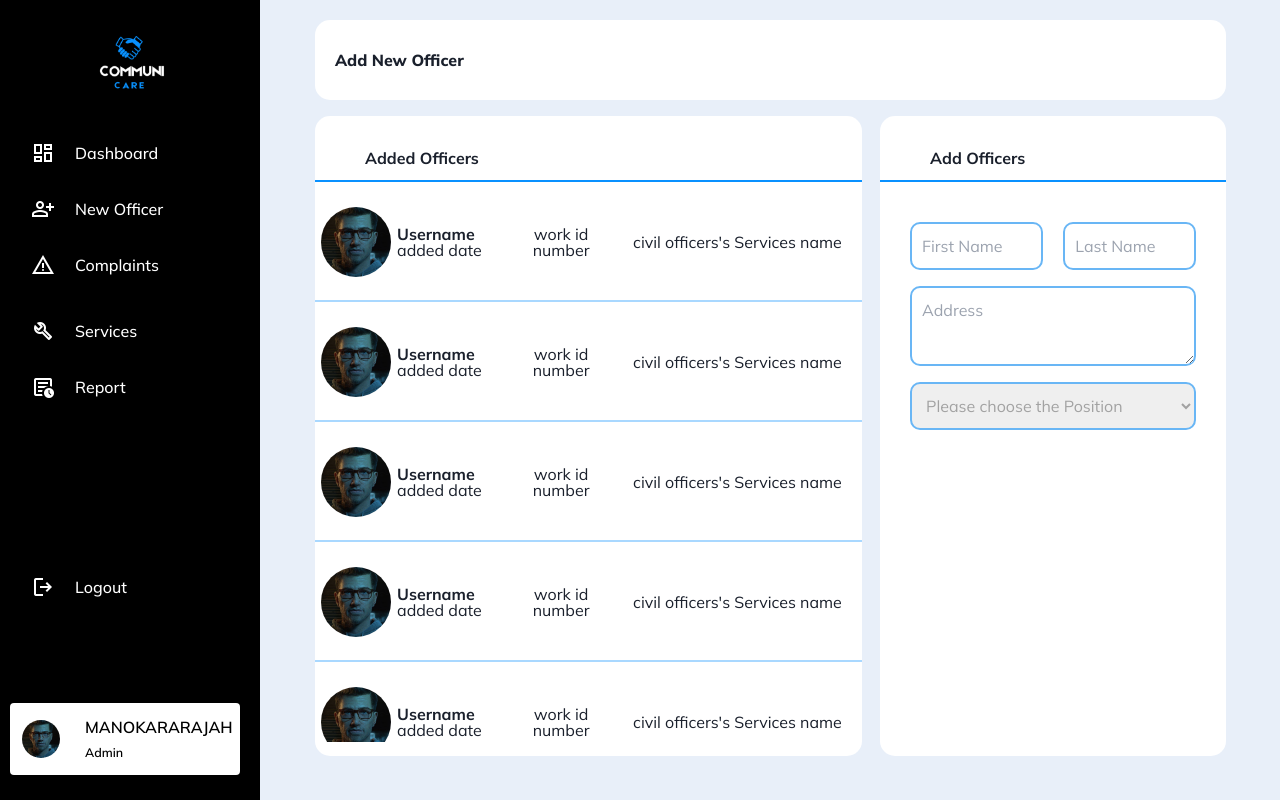
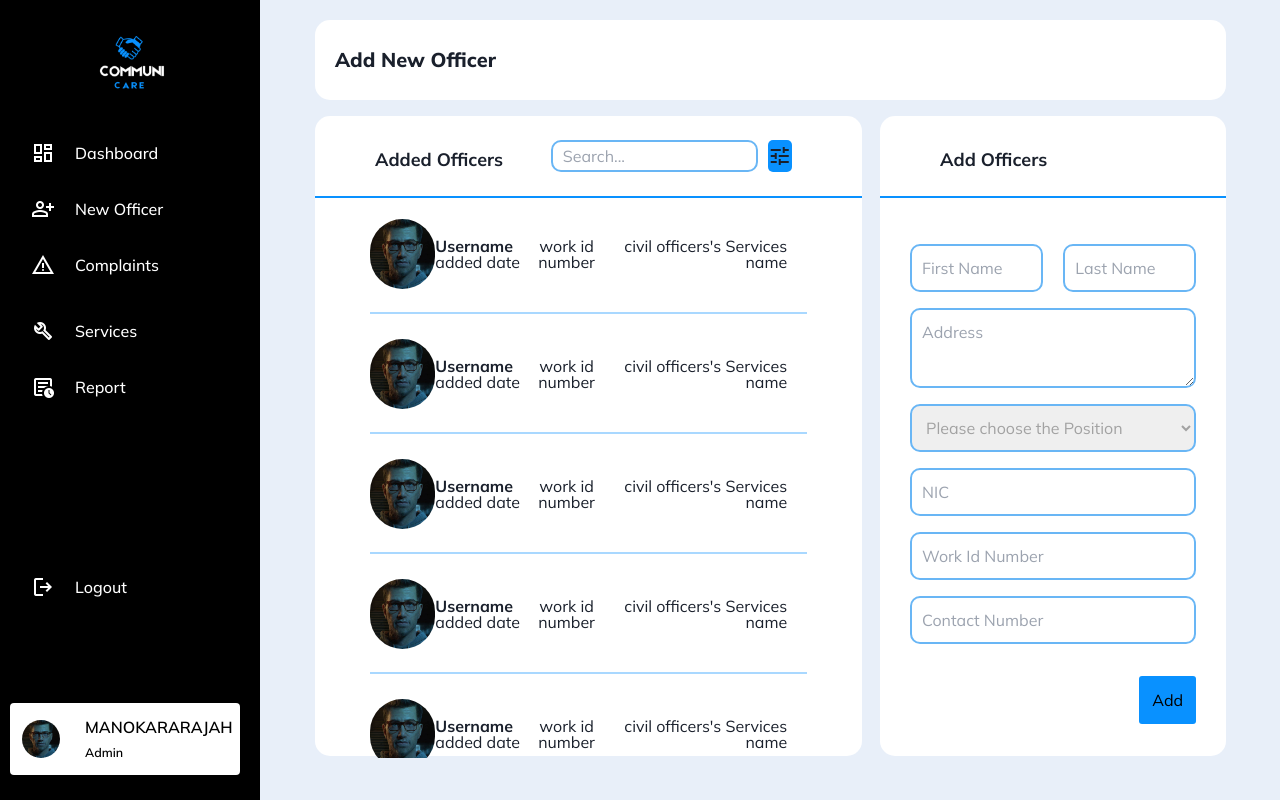
Before and after one commit to CommuniCareSL/CommuniCare-WebApp, a React (Vite) app: page /AdminNewOfficer in a window 1280 px wide. Built offline with nearby package versions, Linux system fonts and the light colour scheme.

Commit message:
add new officer form complete

```diff
--- a/src/components/Admin/AddNewOfficerForm.jsx
+++ b/src/components/Admin/AddNewOfficerForm.jsx
@@ -36,6 +36,22 @@ function AddNewOfficerForm() {
             </select>
         </div>
 
+        <div className="add-new-officer-NIC-number">
+            <input type="text" name="" id="" placeholder="NIC" />
+        </div>
+
+        <div className="add-new-officer-work-place-ID">
+            <input type="number" name="" id="" placeholder="Work Id Number" />
+        </div>
+
+        <div className="add-new-officer-contact-number">
+            <input type='number' name="" id="" placeholder="Contact Number" />
+        </div>
+
+        <div className="add-new-officer-add-button">
+            <button>Add</button>
+        </div>
+
     </div>
   )
 }
--- a/src/components/Admin/AddedNewOfficers.jsx
+++ b/src/components/Admin/AddedNewOfficers.jsx
@@ -9,7 +9,7 @@ function AddedNewOfficers() {
         <tbody>
 
             <a href="">
-              <tr className='admin-add-new-officer-table-row'>
+              <tr className='admin-add-new-officer-table-row' style={{marginTop: '4vh'}}>
                 <td className='admin-add-new-officer-table-row-column-1'>
                   <img src={profileImg} alt="Profile Image" />
                 </td>
--- a/src/pages/Admin/AdminNewOfficer.jsx
+++ b/src/pages/Admin/AdminNewOfficer.jsx
@@ -1,4 +1,4 @@
-import React from 'react';
+import React, { useState } from 'react';
 
 import Sidebar from '../../components/Admin/Sidebar';
 import AddedNewOfficers from '../../components/Admin/AddedNewOfficers';
@@ -7,6 +7,16 @@ import AddNewOfficerForm from '../../components/Admin/AddNewOfficerForm';
 import '../../styles/pages/Admin/AdminNewOfficer.css';
 
 function AdminNewOfficer() {
+  const [searchTerm, setSearchTerm] = useState('');
+
+  const handleTabClick = (index) => {
+    setSearchTerm('');
+  };
+
+  const handleSearchChange = (event) => {
+    setSearchTerm(event.target.value);
+  };
+
   return (
     <div>
         <Sidebar />
@@ -20,8 +30,14 @@ function AdminNewOfficer() {
               {/* officer-table */}
               <div className="admin-added-new-officer-table">
 
-                <div className="admin-add-new-officer-table-title">
-                  <h3>Added  Officers</h3>
+                <div className="admin-add-new-officer-table-title-search">
+                  <div className="admin-add-new-officer-title">
+                    <h3>Added Officers</h3>
+                  </div>
+                  <div className="admin-add-new-officer-table-search">
+                    <input type="text" placeholder="Search..." value={searchTerm} onChange={handleSearchChange}/>
+                    <button><span class="material-symbols-outlined">tune</span></button>
+                  </div>
                 </div>
 
                 <div className="admin-add-new-officer-table-seperator" style={{borderBottom: '2px solid #0991FF', width: '100%'}}></div>
@@ -35,7 +51,7 @@ function AdminNewOfficer() {
               {/* adding-form */}
               <div className="admin-adding-new-officer-form">
 
-                <div className="admin-add-new-officer-table-title">
+                <div className="admin-add-new-officer-form-title">
                   <h3>Add  Officers</h3>
                 </div>
 
--- a/src/styles/pages/Admin/AdminNewOfficer.css
+++ b/src/styles/pages/Admin/AdminNewOfficer.css
@@ -27,6 +27,7 @@
 .admin-add-new-officers-home-page-title-container h3{
     margin: 20px;
     font-weight: 800;
+    font-size: 20px;
 }
 
 .admin-add-new-officer-table-view{
@@ -44,14 +45,82 @@
   border-radius: 15px;
 }
 
-.admin-add-new-officer-table-title{
+.admin-add-new-officer-table-title-search{
   width: 100%;
-  height: 8vh;
-  padding: 30px;
-  padding-left: 50px;
+  height: 10vh;
 }
 
-.admin-add-new-officer-table-title h3{
+.admin-add-new-officer-title{
+  width: 50%;
+  height: 10vh;
+  padding: 30px;
+  padding-left: 60px;
+  float: left;
+}
+
+.admin-add-new-officer-title h3{
+  font-size: 18px;
+  font-weight: bold;
+}
+
+.admin-add-new-officer-form-title{
+  width: 100%;
+  height: 10vh;
+  padding: 30px;
+  padding-left: 60px;
+}
+
+.admin-add-new-officer-form-title h3{
+  font-size: 18px;
+  font-weight: bold;
+}
+
+.admin-add-new-officer-table-search{
+  width: 50%;
+  height: 10vh;
+  padding: 35px;
+  padding-right: 70px;
+  display: flex;
+  justify-content: flex-end;
+  align-items: center;
+}
+
+.admin-add-new-officer-table-search input{
+  width: 300px;
+  height: 4vh;
+  padding-left: 10px;
+  padding-right: 10px;
+  border: 2px solid #69b6f5;
+  border-radius: 10px;
+}
+
+.admin-add-new-officer-table-search input:hover{
+  border: 2px solid #0991FF;
+}
+
+.admin-add-new-officer-table-search input:focus{
+  border: 2px solid #007bff;
+  outline: none
+}
+
+.admin-add-new-officer-table-search button{
+  width: 40px;
+  height: 4vh;
+  background: #0991FF;
+  margin-left: 10px;
+  border-radius: 5px;
+  display: flex;
+  justify-content: center;
+  align-items: center;
+}
+
+.admin-add-new-officer-table-search button:hover{
+  transform: scale(0.9);
+  background: #0074d3;
+  color: #fff;
+}
+
+.admin-add-new-officer-title h3{
   font-weight: bold;
 }
 
@@ -61,26 +130,24 @@
 }
 
 .admin-add-new-officer-content{
-  display: flex;
-  justify-content: center;
   width: 100%;
   height: 70vh;
   overflow-y: auto;
+  display: flex;
+  justify-content: center;
+  align-items: center;
 }
 
 .admin-add-new-officer-content table{
   border-collapse: separate;
   border-spacing: 0;
-  width: 100%;
-  display: flex;
-  justify-content: center;
+  width: 80%;
 }
 
 .admin-add-new-officer-table-row{
   width: 100%;
   height: 15vh;
   display: block;
-  background-color: #fff;
   border-bottom: 2px solid rgb(169, 216, 255);
   transition: background-color 0.3s ease-in-out, transform 0.3s ease-in-out;
 }
@@ -163,7 +230,7 @@
 .add-new-officer-form-content{
   width: 100%;
   height: 70vh;
-  padding: 40px 30px;
+  padding: 30px 30px;
 }
 
 .add-new-officer-form-Name{
@@ -224,15 +291,46 @@
 }
 
 .add-new-officer-address{
-  margin-top: 2vh;
   width: 100%;
   height: 10vh;
 }
 
 .add-new-officer-selection-for-position{
-  margin-top: 2vh;
   width: 100%;
   height: 6vh;
+}
+
+.add-new-officer-form-Name,
+.add-new-officer-address,
+.add-new-officer-selection-for-position,
+.add-new-officer-NIC-number,
+.add-new-officer-work-place-ID,
+.add-new-officer-contact-number{
+  margin-top: 2vh;
+}
+
+.add-new-officer-add-button{
+  margin-top: 4vh;
+  width: 100%;
+  height: 6vh;
+  display: flex;
+  justify-content: end;
+}
+
+.add-new-officer-add-button button{
+  width: 20%;
+  height: 6vh;
+  color: #000;
+  background: rgb(9, 145, 255);
+  display: flex;
+  align-items: center;
+  justify-content: center;
+}
+
+.add-new-officer-add-button button:hover{
+  transform: scale(0.9);
+  background: #0074d3;
+  color: #fff;
 }
 
 /* .placeholder-selcet{
```
